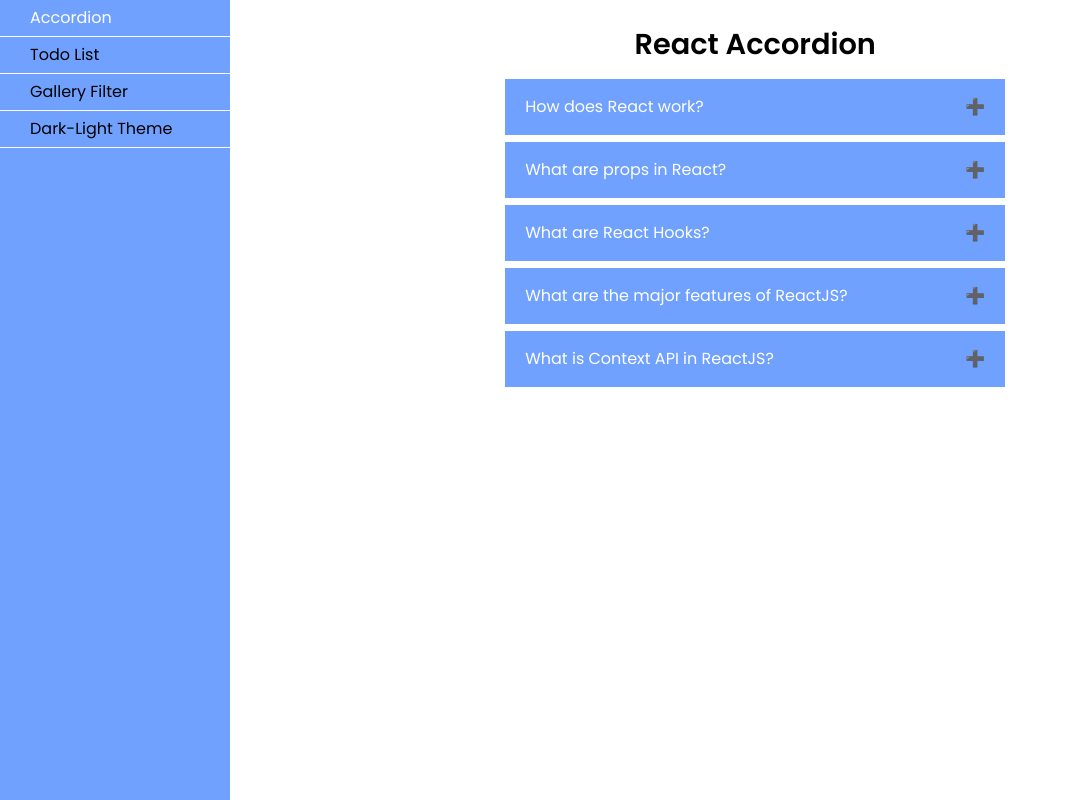
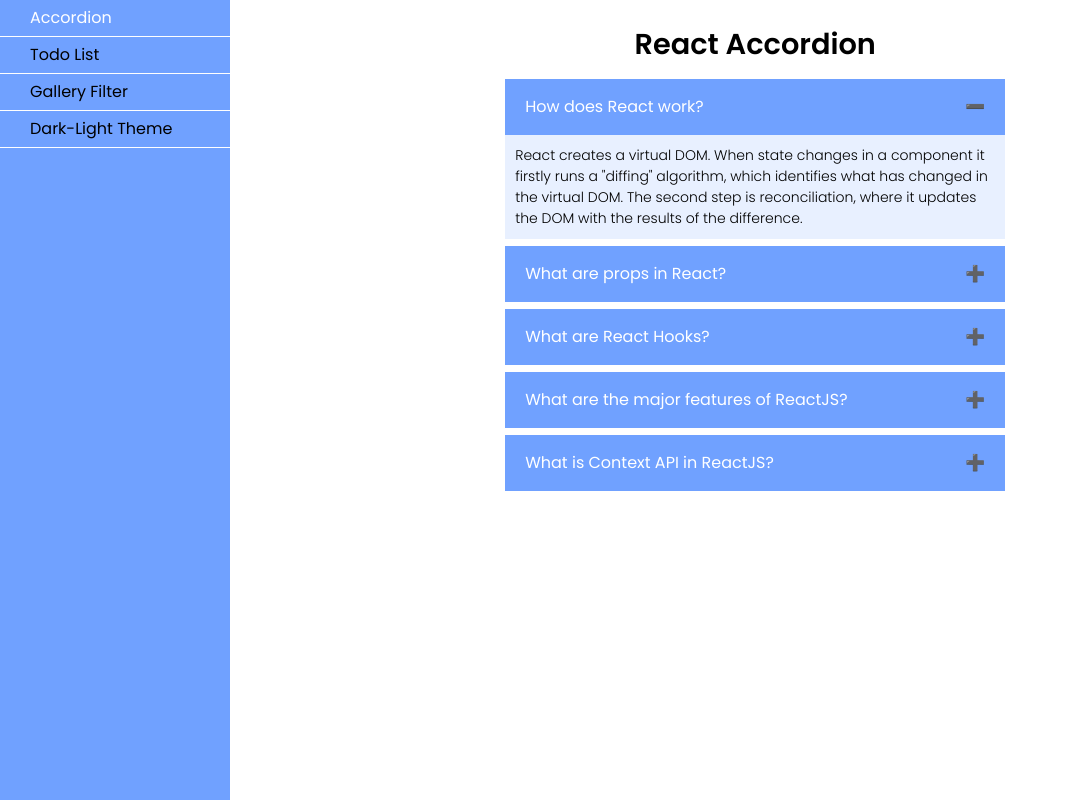
Before and after one commit to psanketdev/Accordion-React, a React (Create React App) app: page / in a window 1280 px wide. Shown: the whole page, without its empty margins (0-1068 px from the left). Built offline with nearby package versions, Linux system fonts and the light colour scheme.

Commit message:
update accordion

```diff
--- a/src/components/accordion/Accordion.js
+++ b/src/components/accordion/Accordion.js
@@ -5,7 +5,11 @@
 
 export default function Accordion() {
 
-  const [ques, setQues] = useState(questions);
+  const [showAns, setShowAns] = useState(0);
+
+  const handleClick = (id) => {
+    setShowAns((preValue) => preValue === id ? null : id);
+  }
 
   return (
     <section className='acc-section'>
@@ -13,9 +17,9 @@
         <h2>React Accordion</h2>
         <ul className='acc-main'>
           {
-            ques.map(question => {
+            questions.map((question, index) => {
               const id = question.id;
-              return <AccordionDropdown key={id} {...question} />
+              return <AccordionDropdown key={id} {...question} showAns={index === showAns} onClick={() => handleClick(index)} />
             })
           }
         </ul>
--- a/src/components/accordion/AccordionDropdown.js
+++ b/src/components/accordion/AccordionDropdown.js
@@ -1,11 +1,7 @@
-import React, { useState } from "react";
-
-export default function AccordionDropdown({ que, ans }) {
-  const [showAns, setShowAns] = useState(false);
-
+export default function AccordionDropdown({ que, ans, showAns, onClick}) {
   return (
-    <li  className={`${(showAns?'active':'')}`}>
-      <div className="acc-que" onClick={() => {setShowAns(!showAns)}}>
+    <li>
+      <div className="acc-que" onClick={onClick}>
         <h3>{que}</h3>
         <span>{showAns?'➖':'➕'}</span>
       </div>
--- a/src/components/accordion/accordion.css
+++ b/src/components/accordion/accordion.css
@@ -16,6 +16,7 @@
   justify-content: space-between;
   align-items: center;
 	background-color: #70a1ff;
+	cursor: pointer;
 }
 
 .acc-que h3 {
```
